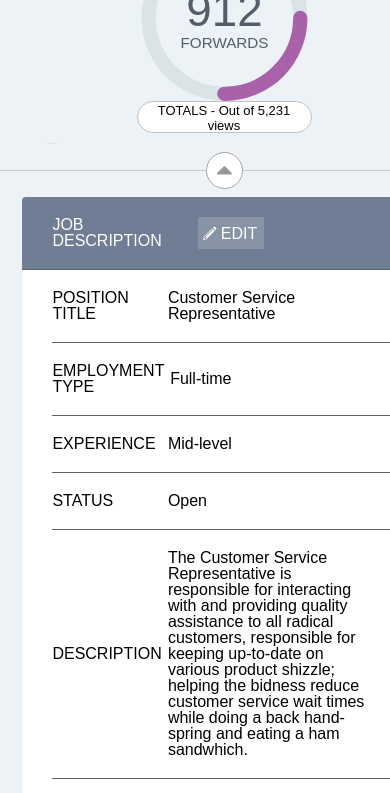
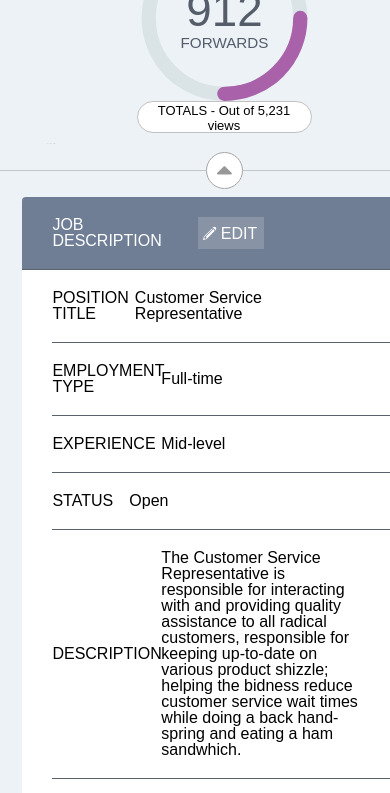
Before and after one commit to JackLaird0/JL-comp-challenge-3, a website: page index.html in a window 390 px wide. Shown: the part 678-1471 px from the top of the page. Drawn offline with nearby package versions, Linux system fonts and the light colour scheme; a web font is replaced by a local one.

Commit message:
Css touch up

```diff
--- a/CSS/style.css
+++ b/CSS/style.css
@@ -18,6 +18,7 @@ h6 {
   font-family: 'Fira Sans Extra Condensed', sans-serif;
   font-size: 13px;
 }
+
 button {
   outline: none;
 }
@@ -89,6 +90,7 @@ button {
   transition: 0.3s;
   border-left: 3px solid #ffffff00;
 }
+
 .nav-div:hover {
   background-color: #2b3341da;
   border-left: solid 3px #00ffff;
@@ -157,7 +159,6 @@ nav {
 
 .search,
 .top-bar-content {
-  /* border-bottom-style: solid; */
   border-right: solid 1px #dadadab4;
   border-bottom: 1px solid #dadadab4;
   height: 60px;
@@ -179,8 +180,6 @@ nav {
 
 .search::placeholder {
   color: #979ba4;
-
-  /* font-family: 'fontello'; */
 }
 
 .top-bar-content {
@@ -229,7 +228,6 @@ main {
   height: 210px;
   flex-direction: column;
   justify-content: space-between;
-
 }
 
 .job-title {
@@ -340,9 +338,7 @@ h3:hover {
 .graphs-section {
   background-color: #edf2f6;
   display: flex;
-  /* flex-direction:  */
   flex-direction: column;
-  /* align-items: flex-start; */
 }
 
 .totals-button {
@@ -382,7 +378,6 @@ h3:hover {
    align-items: center;
    height: 302px;
    border-top: solid 2px #9aa6b8;
-   /* margin: px; */
  }
 
  .bar-graph {
@@ -396,8 +391,6 @@ h3:hover {
    width: 90%;
    display: flex;
   justify-content: space-between;
-  /* align-items: center; */
-  /* margin-right: 40px; */
  }
 
  .donut {
@@ -450,7 +443,6 @@ h3:hover {
   display: flex;
   justify-content: space-around;
   background-color: #edf2f6;
-  /* height: 745px; */
 }
 
 .collapse {
@@ -460,7 +452,6 @@ h3:hover {
   align-items: center;
   height: 53px;
   background-color: #edf2f6;
-  /* padding: 0 25px; */
 }
 
 .icon-up-dir {
@@ -499,7 +490,6 @@ hr {
 }
 
 .lower-content {
-  /* background-color: #edf2f6c4; */
   padding: 0;
   border-radius: 50%;
   height: 35px;
@@ -509,7 +499,6 @@ hr {
 }
 
 table {
-  /* border: 1px solid black; */
   box-shadow: 3px 3px 3px #8c8787;
   background-color: #ffffff;
   font-family: "Fira Sans Extra Condensed", sans-serif;
@@ -520,7 +509,6 @@ table {
 }
 
 tr {
-  /* height: 80px; */
   padding: 26px 0;
   display: flex;
   align-items: center;
@@ -570,9 +558,9 @@ tr td:nth-child(even) {
 
 .edit:hover {
   cursor: pointer;
-  /* background-color: #6f7e95; */
   box-shadow: inset 3px 3px 3px #555d6a;
 }
+
 .hiring-photo {
   height: 40px;
   width: 40px;
@@ -847,11 +835,11 @@ tr td:nth-child(even) {
   }
 
   tr td:nth-child(even) {
-    width: 100%
+    width: 100%;
   }
 
   tr td:nth-child(odd) {
-    width: 30%%
+    width: 30%;
   }
 
   table {
@@ -873,6 +861,7 @@ tr td:nth-child(even) {
     flex-wrap: wrap;
     justify-content: center;
   }
+
   .profile {
     width: 60px;
   }
```
